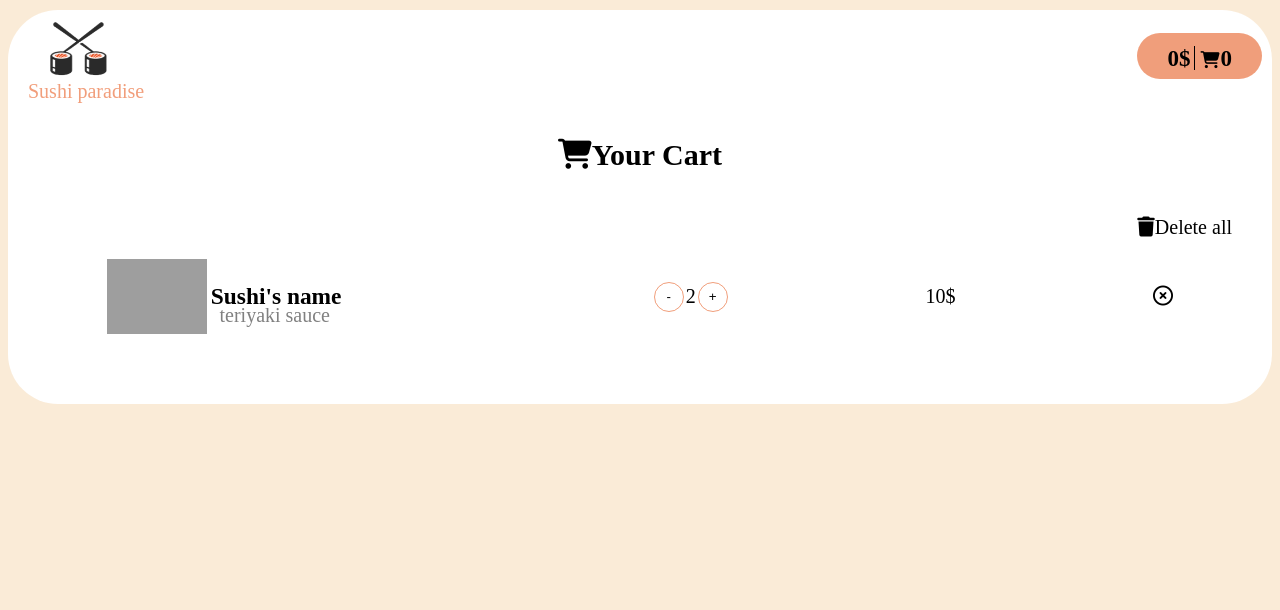
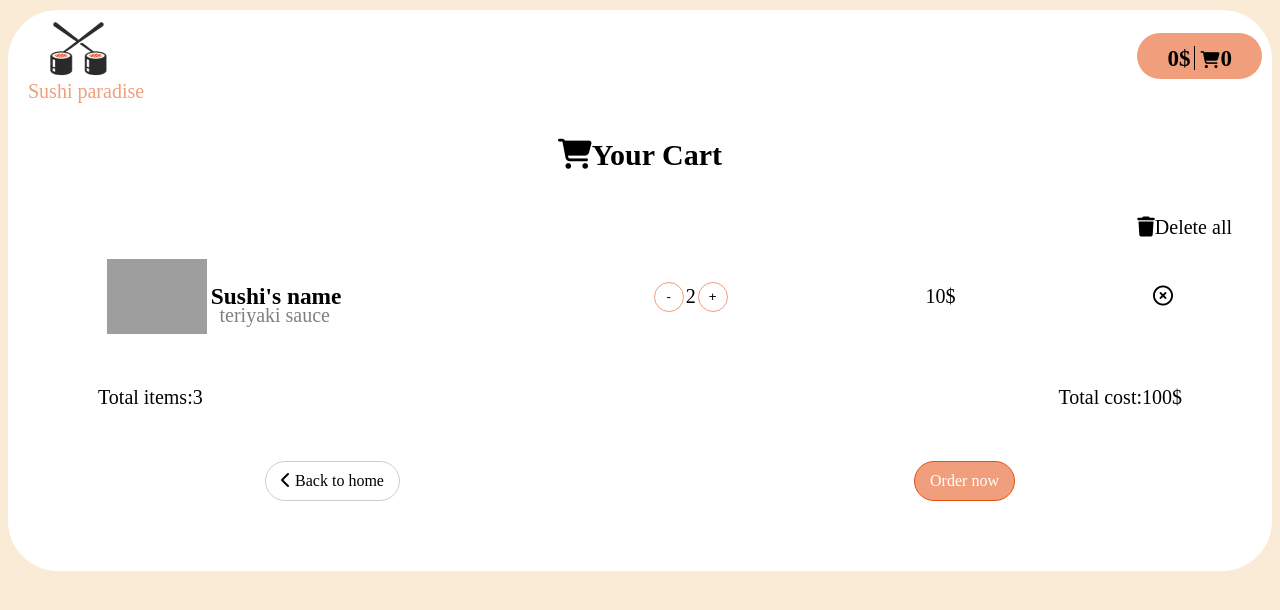
Before and after one commit to Olena-Olkhovyk/sushi_restaurant1, a React (Create React App) app: page /cart in a window 1280 px wide. Shown: the top 610 px of the page. Built offline with nearby package versions, Linux system fonts and the light colour scheme; grey boxes are pictures that could not be loaded.

Commit message:
Add and style order summary

```diff
--- a/src/Components/CartBlock/CartBlock.jsx
+++ b/src/Components/CartBlock/CartBlock.jsx
@@ -1,5 +1,6 @@
 import React from "react";
 import classes from "./CartBlock.module.css";
+import { Link } from "react-router-dom";
 
 const CartBlock = () => {
   return (
@@ -32,6 +33,22 @@ const CartBlock = () => {
           <i className="fa-regular fa-circle-xmark"></i>
         </div>
       </div>
+      <div className={classes.orderDetails}>
+        <p>
+          Total items:<span>3</span>
+        </p>
+        <p>
+          Total cost:<span>100$</span>
+        </p>
+      </div>
+      <div className={classes.bottomButtons}>
+        <Link to="/" className={classes.backHome}>
+          <i class="fa-solid fa-chevron-left"></i> Back to home
+        </Link>
+        <Link to="" className={classes.orderNow}>
+          Order now
+        </Link>
+      </div>
     </div>
   );
 };
--- a/src/Components/CartBlock/CartBlock.module.css
+++ b/src/Components/CartBlock/CartBlock.module.css
@@ -57,3 +57,43 @@
   color: grey;
   cursor: pointer;
 }
+.orderDetails {
+  display: flex;
+  justify-content: space-between;
+  margin: 0px 90px;
+  margin-top: 2rem;
+}
+.bottomButtons {
+  display: flex;
+  justify-content: space-around;
+  margin-top: 2rem;
+}
+.backHome {
+  background-color: inherit;
+  border: 1px solid rgba(128, 128, 128, 0.393);
+  border-radius: 50px;
+  padding: 10px 15px;
+  font-size: 16px;
+  text-decoration: none;
+  color: black;
+}
+.backHome:hover {
+  cursor: pointer;
+  border: 1px solid black;
+  transition: all 0.5s ease;
+}
+.orderNow {
+  background-color: rgba(229, 81, 18, 0.557);
+  border: 1px solid rgb(229, 81, 18);
+  border-radius: 50px;
+  color: white;
+  padding: 10px 15px;
+  font-size: 16px;
+  text-decoration: none;
+}
+.orderNow:hover {
+  background-color: white;
+  color: rgb(229, 81, 18);
+  cursor: pointer;
+  transition: all 0.5s ease;
+}
```
